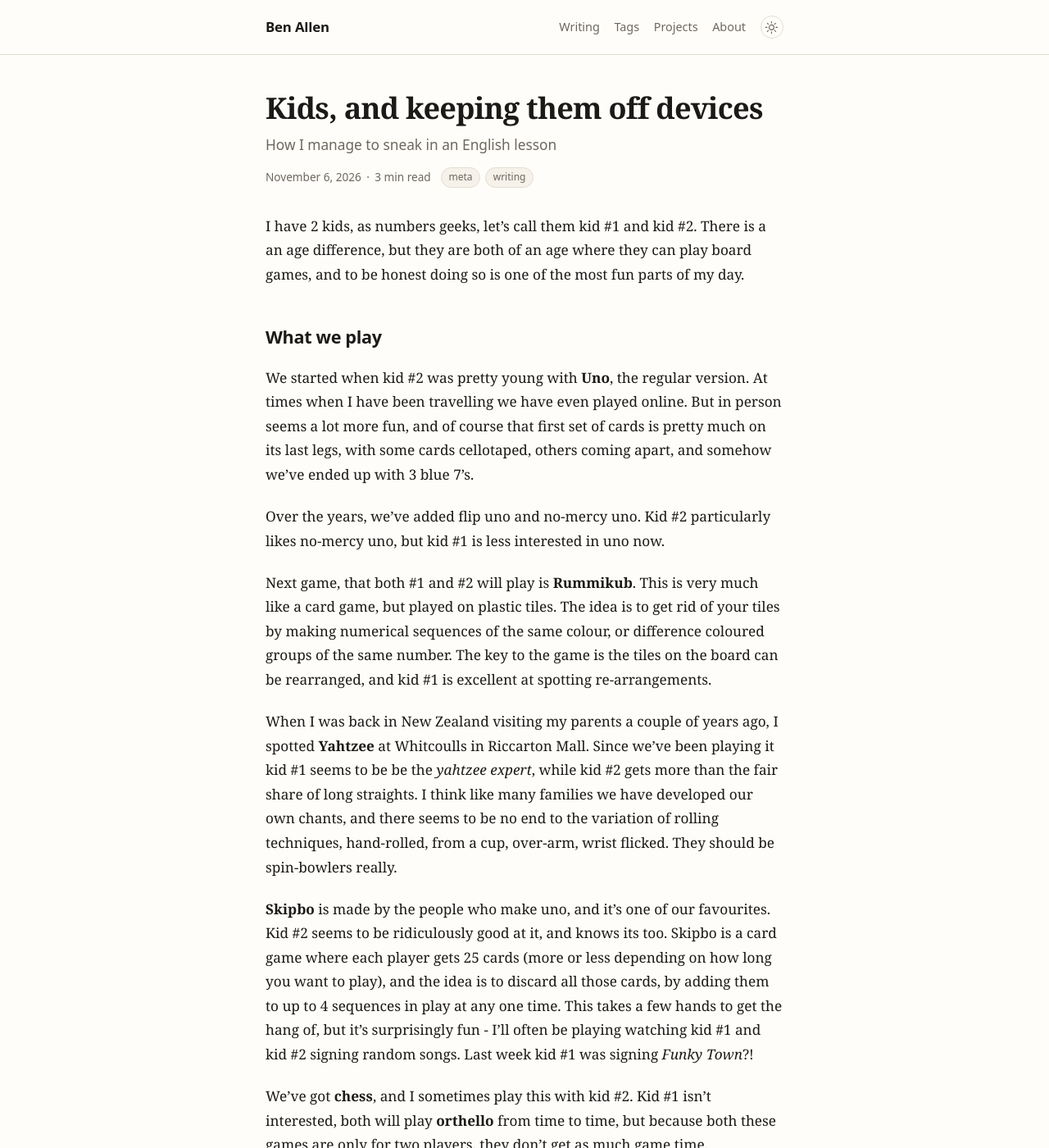
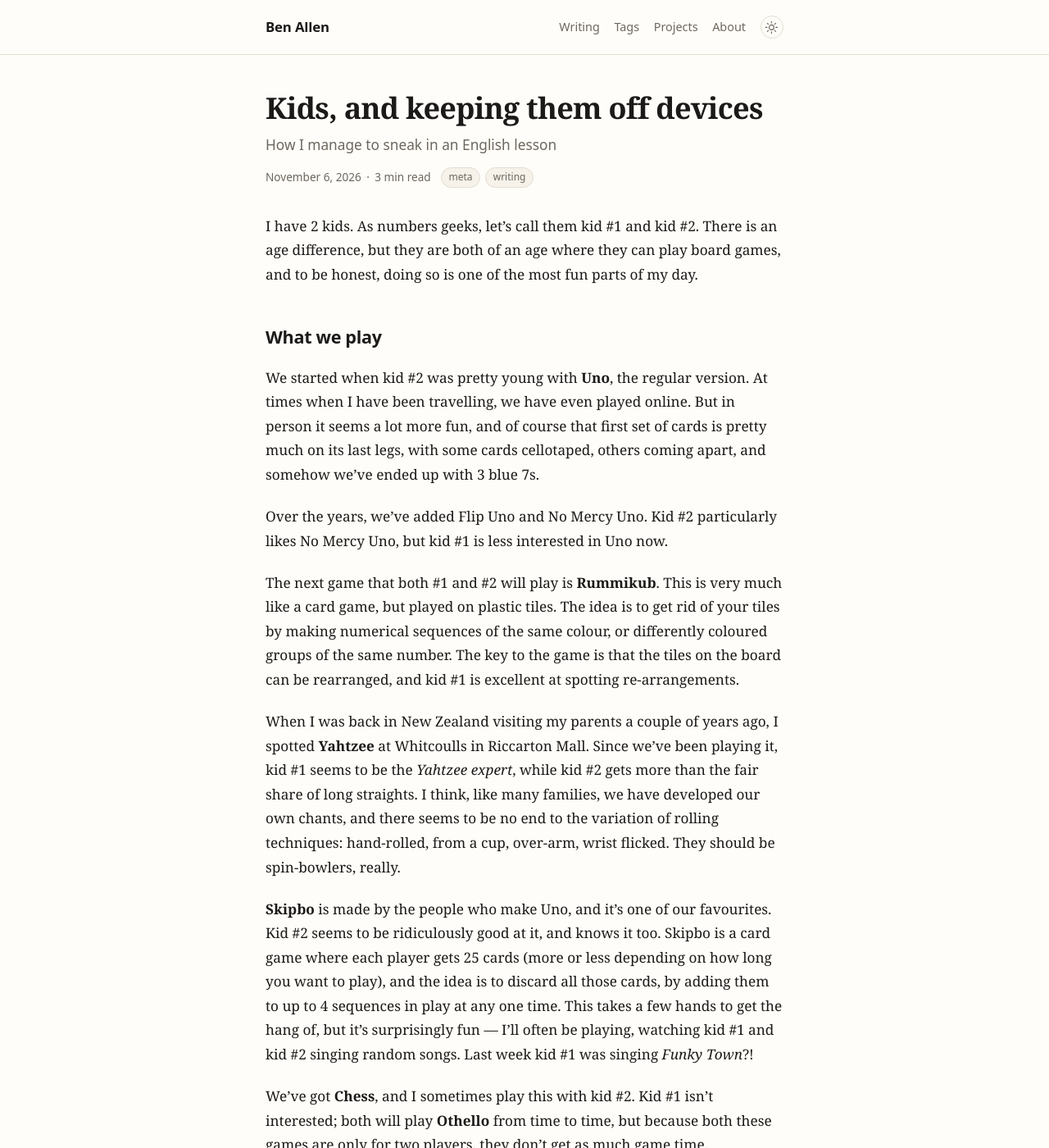
Before and after one commit to ben05allen/ben05allen.github.io, a Jekyll site: the page built from _posts/2026-11-06-family-games.md, in a window 1280 px wide and 1400 px high. Shown: the whole window at 82% size. Built offline with Jekyll 4.4.1, drawn with Linux system fonts in a browser that asks for light colours; some of the changed text lies outside the part shown.

Commit message:
Tidy punctuation and fix typos in the board games post
Copyedit of "Kids, and keeping them off devices", keeping the voice and
sentence structure intact.

Punctuation: split a comma splice in the opening line, added missing
commas after introductory clauses ("to be honest", "when travelling",
"playing it", "I think, like many families", "spin-bowlers, really",
"me, my brother and sister", "maybe, if I can convince my wife"),
replaced two further comma splices with semicolons, introduced the
rolling-techniques list with a colon, and used an em dash instead of a
hyphen.

Typos: "a an" -> "an", added the missing "it" in "in person it seems",
"knows its too" -> "knows it too", "signing" -> "singing" (twice),
"haven't starting" -> "haven't started", removed a duplicated "be",
"orthello" -> "Othello", "difference coloured" -> "differently
coloured", added "that" in "key to the game is that the tiles", and
"7's" -> "7s".

Game names capitalised consistently with Uno/Rummikub: Chess, Set,
Patience, Flip Uno, No Mercy Uno. "Skipbo" left as written.

```diff
--- a/_posts/2026-11-06-family-games.md
+++ b/_posts/2026-11-06-family-games.md
@@ -7,53 +7,53 @@
 summary: A short note about spending time with my kids.
 ---
 
-I have 2 kids, as numbers geeks, let's call them kid #1 and kid #2. There is a
-an age difference, but they are both of an age where they can play board games,
-and to be honest doing so is one of the most fun parts of my day.
+I have 2 kids. As numbers geeks, let's call them kid #1 and kid #2. There is an
+age difference, but they are both of an age where they can play board games,
+and to be honest, doing so is one of the most fun parts of my day.
 
 ## What we play
 
 We started when kid #2 was pretty young with **Uno**, the regular version. At times when I
-have been travelling we have even played online. But in person seems a lot more fun,
+have been travelling, we have even played online. But in person it seems a lot more fun,
 and of course that first set of cards is pretty much on its last legs, with some cards
-cellotaped, others coming apart, and somehow we've ended up with 3 blue 7's.
+cellotaped, others coming apart, and somehow we've ended up with 3 blue 7s.
 
-Over the years, we've added flip uno and no-mercy uno. Kid #2 particularly likes
-no-mercy uno, but kid #1 is less interested in uno now.
+Over the years, we've added Flip Uno and No Mercy Uno. Kid #2 particularly likes
+No Mercy Uno, but kid #1 is less interested in Uno now.
 
-Next game, that both #1 and #2 will play is **Rummikub**. This is very much like a card game,
+The next game that both #1 and #2 will play is **Rummikub**. This is very much like a card game,
 but played on plastic tiles. The idea is to get rid of your tiles by making numerical
-sequences of the same colour, or difference coloured groups of the same number. The
-key to the game is the tiles on the board can be rearranged, and kid #1 is excellent
+sequences of the same colour, or differently coloured groups of the same number. The
+key to the game is that the tiles on the board can be rearranged, and kid #1 is excellent
 at spotting re-arrangements.
 
 When I was back in New Zealand visiting my parents a couple of years ago, I spotted **Yahtzee**
-at Whitcoulls in Riccarton Mall. Since we've been playing it kid #1 seems to be be the
-_yahtzee expert_, while kid #2 gets more than the fair share of long straights. I think
-like many families we have developed our own chants, and there seems to be no end to the
-variation of rolling techniques, hand-rolled, from a cup, over-arm, wrist flicked. They
-should be spin-bowlers really.
+at Whitcoulls in Riccarton Mall. Since we've been playing it, kid #1 seems to be the
+_Yahtzee expert_, while kid #2 gets more than the fair share of long straights. I think,
+like many families, we have developed our own chants, and there seems to be no end to the
+variation of rolling techniques: hand-rolled, from a cup, over-arm, wrist flicked. They
+should be spin-bowlers, really.
 
-**Skipbo** is made by the people who make uno, and it's one of our favourites. Kid #2
-seems to be ridiculously good at it, and knows its too. Skipbo is a card game where each
+**Skipbo** is made by the people who make Uno, and it's one of our favourites. Kid #2
+seems to be ridiculously good at it, and knows it too. Skipbo is a card game where each
 player gets 25 cards (more or less depending on how long you want to play), and the idea
 is to discard all those cards, by adding them to up to 4 sequences in play at any one time.
-This takes a few hands to get the hang of, but it's surprisingly fun - I'll often be playing
-watching kid #1 and kid #2 signing random songs. Last week kid #1 was signing _Funky Town_?!
+This takes a few hands to get the hang of, but it's surprisingly fun — I'll often be playing,
+watching kid #1 and kid #2 singing random songs. Last week kid #1 was singing _Funky Town_?!
 
-We've got **chess**, and I sometimes play this with kid #2. Kid #1 isn't interested, both will play
-**orthello** from time to time, but because both these games are only for two players, they don't
+We've got **Chess**, and I sometimes play this with kid #2. Kid #1 isn't interested; both will play
+**Othello** from time to time, but because both these games are only for two players, they don't
 get as much game time.
 
-The new addition in the past fortnight has been **set**, because it's new, it's very popular
+The new addition in the past fortnight has been **Set**, because it's new, it's very popular
 at the moment. It's a really interesting game to play, particularly for those of us with
-any sort of discrete maths background. It can be quite loud, other grown-ups can get annoyed
-with the noise, but it can also be intensely quiet, when players are studying the cards to
+any sort of discrete maths background. It can be quite loud; other grown-ups can get annoyed
+with the noise, but it can also be intensely quiet when players are studying the cards to
 make sets.
 
 And of course we have numerous packs of cards. Many of my friends know how much I like games
-like **500**. Well, I haven't starting playing with the kids yet, but it's a matter of time.
-For now, they both like **Speed**, and I'm teaching kid #2 **patience** at the moment. I
-remember my grandfather teaching me and my brother and sister how to play **Euchre**, in
-Turangi of all places, and maybe if I can convince my wife this might be a fun way to
+like **500**. Well, I haven't started playing with the kids yet, but it's a matter of time.
+For now, they both like **Speed**, and I'm teaching kid #2 **Patience** at the moment. I
+remember my grandfather teaching me, my brother and sister how to play **Euchre**, in
+Turangi of all places, and maybe, if I can convince my wife, this might be a fun way to
 start them all on the path to **500**.
```
